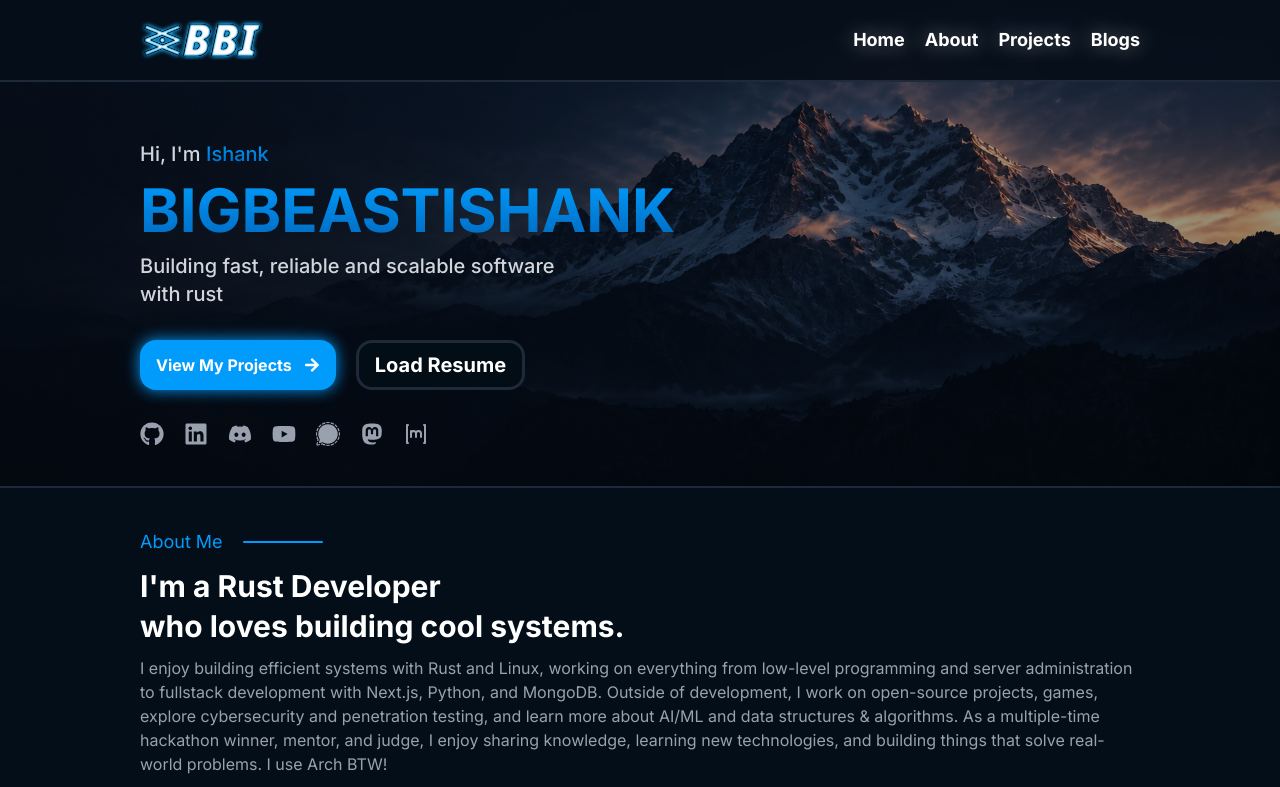
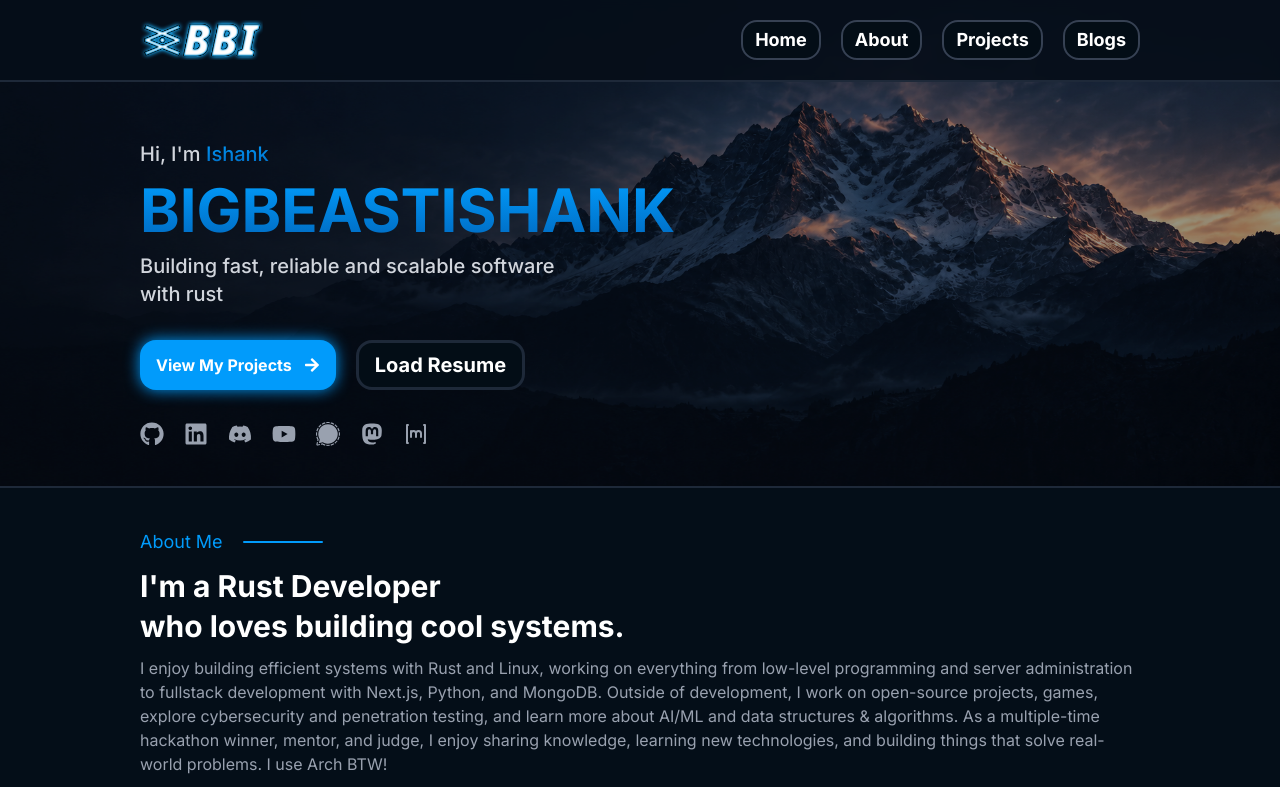
Before and after one commit to BIGBEASTISHANK/bigbeastishank.com, a Next.js app: page / in a window 1280 px wide. Shown: the top 787 px of the page. Built offline with nearby package versions, Linux system fonts and the light colour scheme.

Commit message:
[UPDATE] Scroll-mt in section | Navbar Change

```diff
--- a/data/NavLink.ts
+++ b/data/NavLink.ts
@@ -6,7 +6,7 @@ interface INavLink {
 export const NavLink: INavLink[] = [
 	{
 		name: "Home",
-		link: "/#home",
+		link: "/",
 	},
 	{
 		name: "About",
--- a/src/components/About.tsx
+++ b/src/components/About.tsx
@@ -11,7 +11,7 @@ export default function AboutComponent() {
 	return (
 		<section
 			id="about"
-			className="bg-[#040E18] 2xl:px-40 xl:px-35 lg:px-30 md:px-25 sm:px-20 px-10 py-10 border-y-2 border-gray-800 flex flex-col 2xl:flex-row 2xl:gap-0 gap-10"
+			className="bg-[#040E18] 2xl:px-40 xl:px-35 lg:px-30 md:px-25 sm:px-20 px-10 py-10 border-y-2 border-gray-800 flex flex-col 2xl:flex-row 2xl:gap-0 gap-10 scroll-mt-20"
 		>
 			{/* Left half */}
 			<div className="flex flex-col 2xl:w-1/2 2xl:pr-10">
--- a/src/components/FeaturedProjects.tsx
+++ b/src/components/FeaturedProjects.tsx
@@ -11,7 +11,7 @@ export default function FeaturedProjects() {
 	return (
 		<section
 			id="featured-projects"
-			className="featuredProjects bg-[#020D15] py-10 2xl:px-40 xl:px-35 lg:px-30 md:px-25 sm:px-20 px-10"
+			className="featuredProjects bg-[#020D15] py-10 2xl:px-40 xl:px-35 lg:px-30 md:px-25 sm:px-20 px-10 scroll-mt-20"
 		>
 			<SectionTitleComponent title="Featured Projects" />
 
--- a/src/components/Footer.tsx
+++ b/src/components/Footer.tsx
@@ -1,5 +1,3 @@
 export default function FooterComponent() {
-  return (
-    <div>FooterComponent</div>
-  )
+	return <footer></footer>;
 }
--- a/src/components/Navbar.tsx
+++ b/src/components/Navbar.tsx
@@ -1,35 +1,26 @@
 "use client";
-
-import SectionMouseTracker from "@/utils/SectionMouseTracker";
 import { NavLink } from "@@/data/NavLink";
 import Link from "next/link";
 import { useState } from "react";
 import { HiMenu, HiX } from "react-icons/hi";
 
 export default function NavbarComponent() {
-  const [activeSection, setActiveSection] = useState<string>("Home");
 	const [isMenuOpen, setIsMenuOpen] = useState(false);
 
 	const handleNavClick = (name: string) => {
-    setActiveSection(name.toLowerCase());
 		setIsMenuOpen(false);
 	};
 
 	return (
-    <>
-      <SectionMouseTracker currentSection={setActiveSection} />
-
 		<nav className="navbar fixed top-0 left-0 z-100 w-full border-b-2 border-gray-800 bg-[#060E19]/90 px-4 py-4 backdrop-blur-xs sm:px-8 sm:py-5 md:px-12 lg:px-20 xl:px-35 2xl:px-40">
 			<div className="flex w-full items-center justify-between">
 				{/* Logo */}
-          <Link href="/" onClick={() => setIsMenuOpen(false)}>
 				<img
 					src="/images/BBILogo.png"
 					draggable={false}
 					alt="logo"
 					className="my-auto h-8 select-none sm:h-10"
 				/>
-          </Link>
 
 				{/* Desktop / Tablet Navigation */}
 				<div className="my-auto hidden items-center gap-5 text-lg font-bold sm:flex">
@@ -38,11 +29,7 @@ export default function NavbarComponent() {
 							key={index}
 							href={data.link}
 							onClick={() => handleNavClick(data.name)}
-                className={
-                  activeSection === data.name.toLowerCase()
-                    ? "active-text"
-                    : "inactive-text"
-                }
+							className="bg-[#030D16] border-2 border-gray-700 px-3 py-1 rounded-2xl hover:scale-[1.05] transition-all outline-none navbar-items"
 						>
 							{data.name}
 						</Link>
@@ -63,17 +50,13 @@ export default function NavbarComponent() {
 
 			{/* Mobile Navigation Menu */}
 			{isMenuOpen && (
-          <div className="mt-4 flex flex-col gap-1 border-t border-gray-700 pt-3 sm:hidden">
+				<div className="mt-4 flex flex-wrap justify-center gap-1 border-t border-gray-700 pt-3 sm:hidden">
 					{NavLink.map((data, index) => (
 						<Link
 							key={index}
 							href={data.link}
 							onClick={() => handleNavClick(data.name)}
-                className={`rounded-lg px-4 py-3 text-base font-bold transition-colors ${
-                  activeSection === data.name.toLowerCase()
-                    ? "active-text bg-white/5"
-                    : "inactive-text hover:bg-white/5"
-                }`}
+							className="bg-[#030D16] border-2 border-gray-700 px-3 py-1 rounded-2xl hover:scale-[1.05] transition-all outline-none text-lg my-2 mx-1 navbar-items"
 						>
 							{data.name}
 						</Link>
@@ -81,6 +64,5 @@ export default function NavbarComponent() {
 				</div>
 			)}
 		</nav>
-    </>
 	);
 }
--- a/src/styles/globals.scss
+++ b/src/styles/globals.scss
@@ -1,4 +1,4 @@
-$primary: #019BFB;
+$primary: #019bfb;
 $secondary: #006bc2;
 
 body {
@@ -7,16 +7,9 @@ body {
 }
 
 .navbar {
-	.active-text {
-		background: $secondary;
-		-webkit-background-clip: text;
-		background-clip: text;
-		-webkit-text-fill-color: transparent;
-		text-shadow: 0 0 10px $secondary;
-	}
-
-	.inactive-text {
-		text-shadow: 0 0 20px gray;
+	.navbar-items:hover {
+		border: 2px solid $primary;
+		box-shadow: 0 0 7px $primary;
 	}
 }
 
--- a/src/utils/SectionMouseTracker.tsx
+++ /dev/null
@@ -1,26 +0,0 @@
-"use client";
-
-import { useEffect } from "react";
-
-export default function SectionMouseTracker({currentSection}: {currentSection: any}) {
-	useEffect(() => {
-		const handleMouseOver = (event: MouseEvent) => {
-			const target = event.target as HTMLElement;
-
-			const section = target.closest("section[id]");
-
-			if (section) {
-				console.log("Current section:", section.id);
-				currentSection(section.id);
-			}
-		};
-
-		document.addEventListener("mouseover", handleMouseOver);
-
-		return () => {
-			document.removeEventListener("mouseover", handleMouseOver);
-		};
-	}, []);
-
-	return null;
-}
```
Lines whose indentation alone changed are shown as unchanged.
